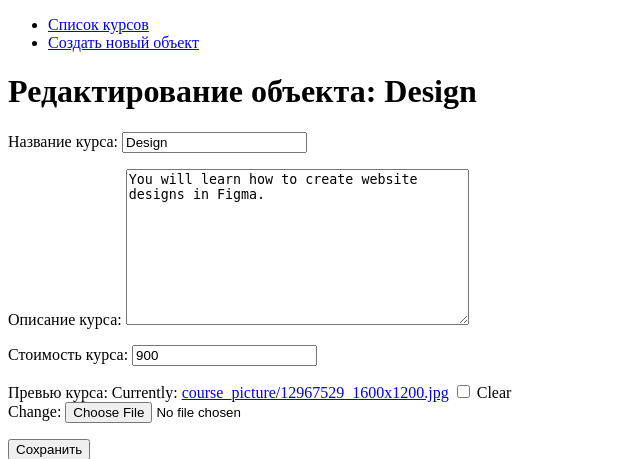
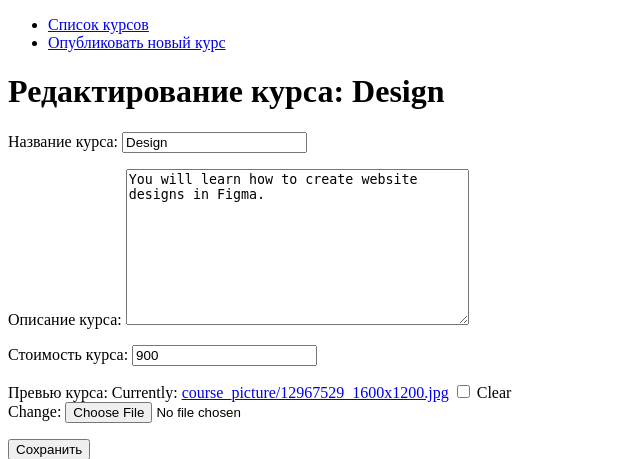
Before and after one commit to Whiskey567/upskill, a Django app: page /courses/3/update in a window 1280 px wide. Shown: the top 459 px of the page, without its empty margins (0-640 px from the left). Run offline with Django 5.2, Linux system fonts and the light colour scheme; data comes from the database, SQL or seed files in the repository; both versions use the stored data as it was after the commit.

Commit message:
some refactor and rename

```diff
--- a/templates/base.html
+++ b/templates/base.html
@@ -10,7 +10,7 @@
         <nav>
             <ul>
                 <li><a href="{% url 'courses_list' %}">Список курсов</a></li>
-                <li><a href="{% url 'course_create' %}">Создать новый объект</a></li>
+                <li><a href="{% url 'course_create' %}">Опубликовать новый курс</a></li>
             </ul>
         </nav>
     </header>
--- a/templates/upskill/course_detail.html
+++ b/templates/upskill/course_detail.html
@@ -5,7 +5,7 @@
 {% block content %}
 <h1>Описание курса: {{ object.name }}</h1>
 <p>{{ course.description|default:"Нет описания" }}</p>
-<h2>Список уроков:</h2>
+<h2>Программа обучения:</h2>
     {% for lesson in course.lessons.all %}
         {{ lesson.subject }} {{ lesson.content|truncatechars:50}}
         <br>
--- a/templates/upskill/course_form.html
+++ b/templates/upskill/course_form.html
@@ -1,9 +1,9 @@
 {% extends 'base.html' %}
 
-{% block title %}{{ course.id|default:"Создание нового объекта" }}{% endblock %}
+{% block title %}{{ course.id|default:"Опубликовать новый курс" }}{% endblock %}
 
 {% block content %}
-<h1>{% if course.pk %}Редактирование объекта: {{ course.course_name }}{% else %}Создание нового объекта{% endif %}</h1>
+<h1>{% if course.pk %}Редактирование курса: {{ course.course_name }}{% else %}Создание нового курса{% endif %}</h1>
 <form method="POST" enctype="multipart/form-data">
     {% csrf_token %}
     {{ form.as_p }}
--- a/templates/upskill/courses_list.html
+++ b/templates/upskill/courses_list.html
@@ -1,9 +1,9 @@
 {% extends 'base.html' %}
 
-{% block title %}Список объектов{% endblock %}
+{% block title %}Список курсов{% endblock %}
 
 {% block content %}
-<h1>Список курсов</h1>
+<h1>Список курсов:</h1>
 <ul>
     {% for course in courses %}
         <li>
@@ -12,7 +12,7 @@
             ({{ course.description|default:"Нет описания"|truncatechars:100 }})
         </li>
     {% empty %}
-        <li>Нет объектов для отображения.</li>
+        <li>Нет курсов для отображения.</li>
     {% endfor %}
 </ul>
 {% endblock %}
```
Also changed, not shown: db.sqlite3.
